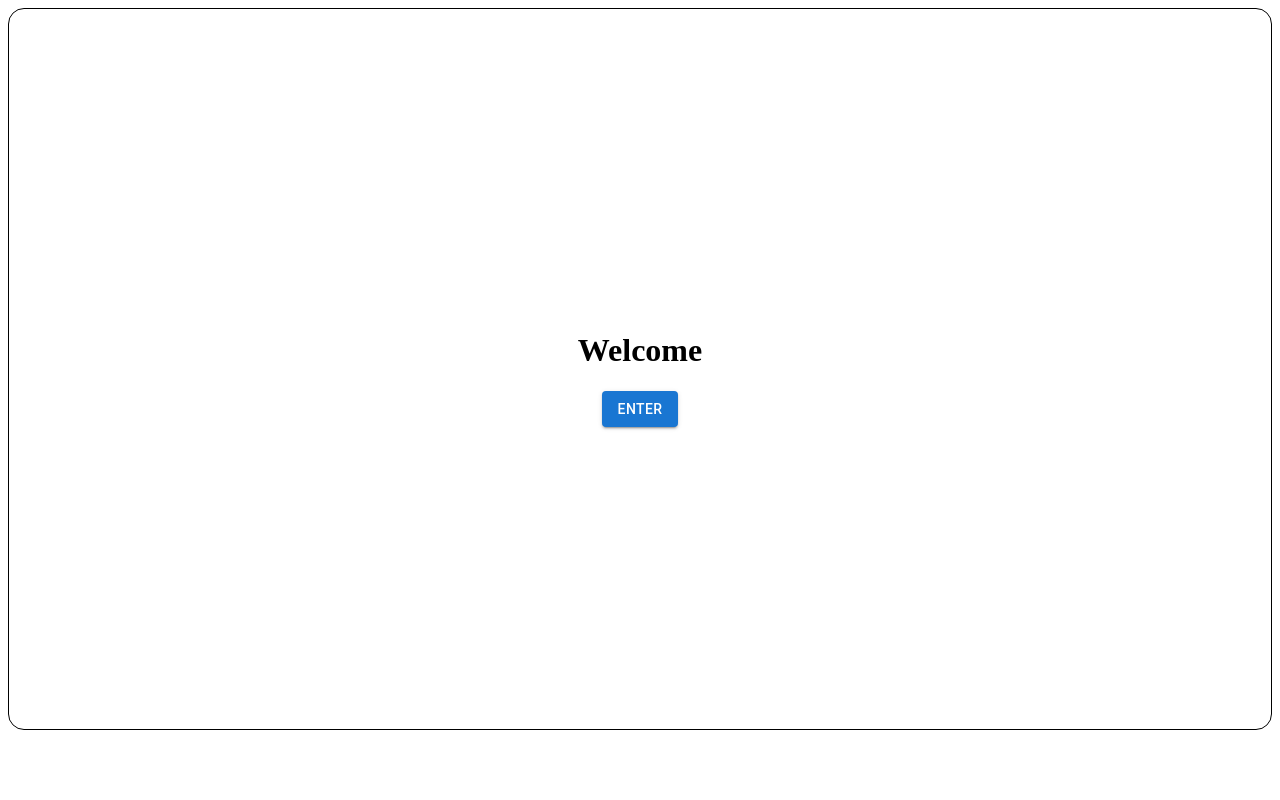
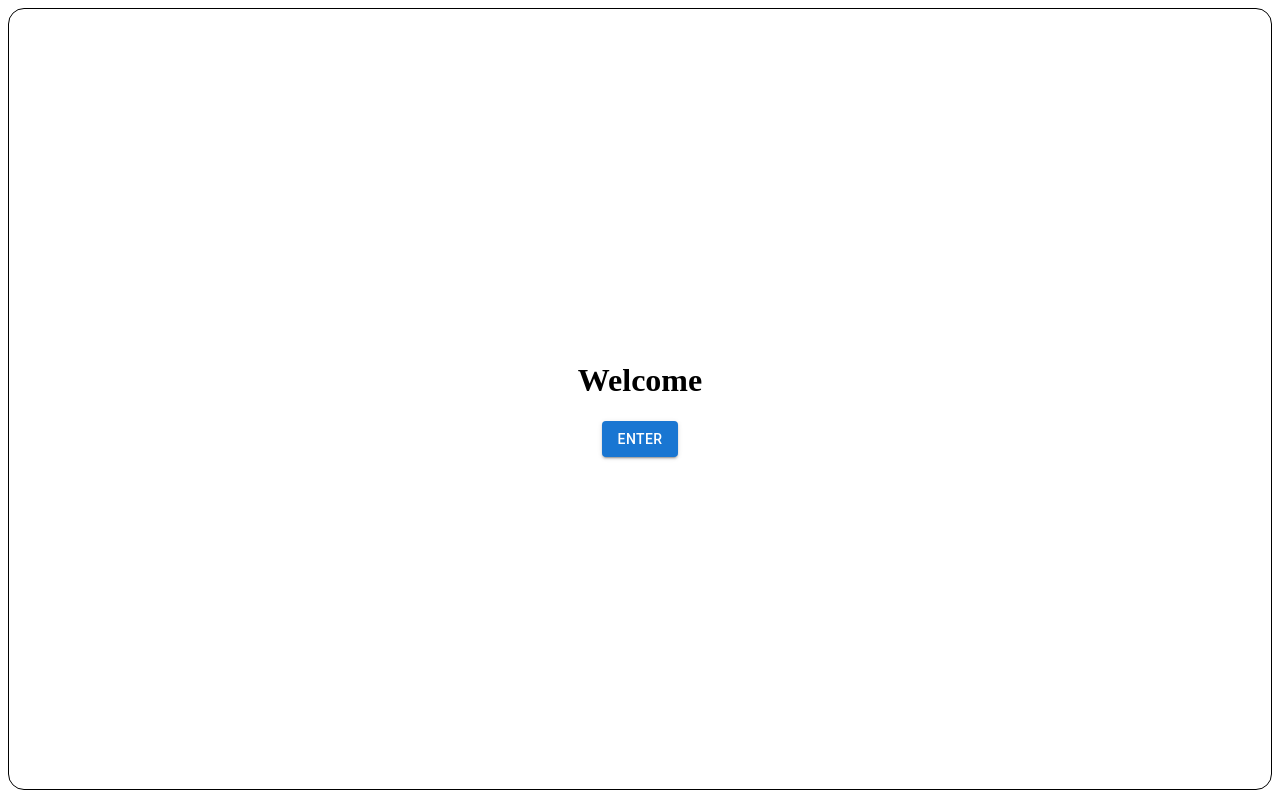
Before and after one commit to t-kyohsuke/Portfolio, a React (Create React App) app: page / in a window 1280 px wide. Built offline with nearby package versions, Linux system fonts and the light colour scheme.

Commit message:
HomeStyle.ts作成

```diff
--- a/src/components/Home.tsx
+++ b/src/components/Home.tsx
@@ -2,21 +2,13 @@ import React from 'react';
 import Button from "@mui/material/Button";
 import Box from "@mui/material/Box";
 import { useNavigate } from 'react-router-dom';
+import { HomeStyle } from './Style/HomeStyle';
 
 export const Home:React.FC =()=>{
 	const navigate = useNavigate();
 	return(<>
-		<Box
-		 component="div"
-		 display="flex"
-		 flexDirection="column"
-		 justifyContent="center"
-		 alignItems="center"
-		 height="90vh"
-		 border="1px solid"
-		 borderRadius="16px"
-		>
-			<div /*style={{border: "1px solid black"}}*/><h1>Welcome</h1></div>
+		<Box sx={HomeStyle}>
+			<div><h1>Welcome</h1></div>
 			<div><Button onClick={()=>navigate("/Main")} variant="contained">
 				Enter
 			</Button></div>
--- /dev/null
+++ b/src/components/Style/HomeStyle.ts
@@ -0,0 +1,11 @@
+//Homeページ大枠
+export const HomeStyle ={
+	component:"div",
+	display:"flex",
+	flexDirection:"column",
+	justifyContent:"center",
+	alignItems:"center",
+	height:"calc(100vh - 20px)",
+	border:"1px solid",
+	borderRadius:"16px",
+}
--- a/src/components/Style/MainStyle.ts
+++ b/src/components/Style/MainStyle.ts
@@ -1,3 +1,4 @@
+//Mainページ大枠
 export const MainStyle ={
 	component:"div",
 	display:"flex",
@@ -5,23 +6,26 @@ export const MainStyle ={
 	justifyContent:"left",
 	alignItems:"center",
 //	width:"600px",
-	height:"800px",
+//	height:"800px",
+height:"calc(100vh - 20px)",
 	border:"1px solid",
 	borderRadius:"16px",
 }
-//左側
+
+//Mainページ左側
 export const MainStyleLeft ={
 	border:"solid 1px",
 	width:"120px",
-	height:"700px",
+	height:"calc(100% - 120px)",
+	minHeight:"700px",
 	padding:"20px"
 }
 
-//右側
+//Mainページ右側
 export const MainStyleRight ={
 	border:"solid 1px",
-	width:"800px",
-	height:"700px",
+	width:"100%",
+	height:"calc(100% - 120px)",
+	minHeight:"700px",
 	padding:"20px"
-
 }
--- a/src/components/git_test.tsx
+++ /dev/null
@@ -1,4 +0,0 @@
-
-export const gittest=()=>{
-	console.log("getTest");
-}
```
